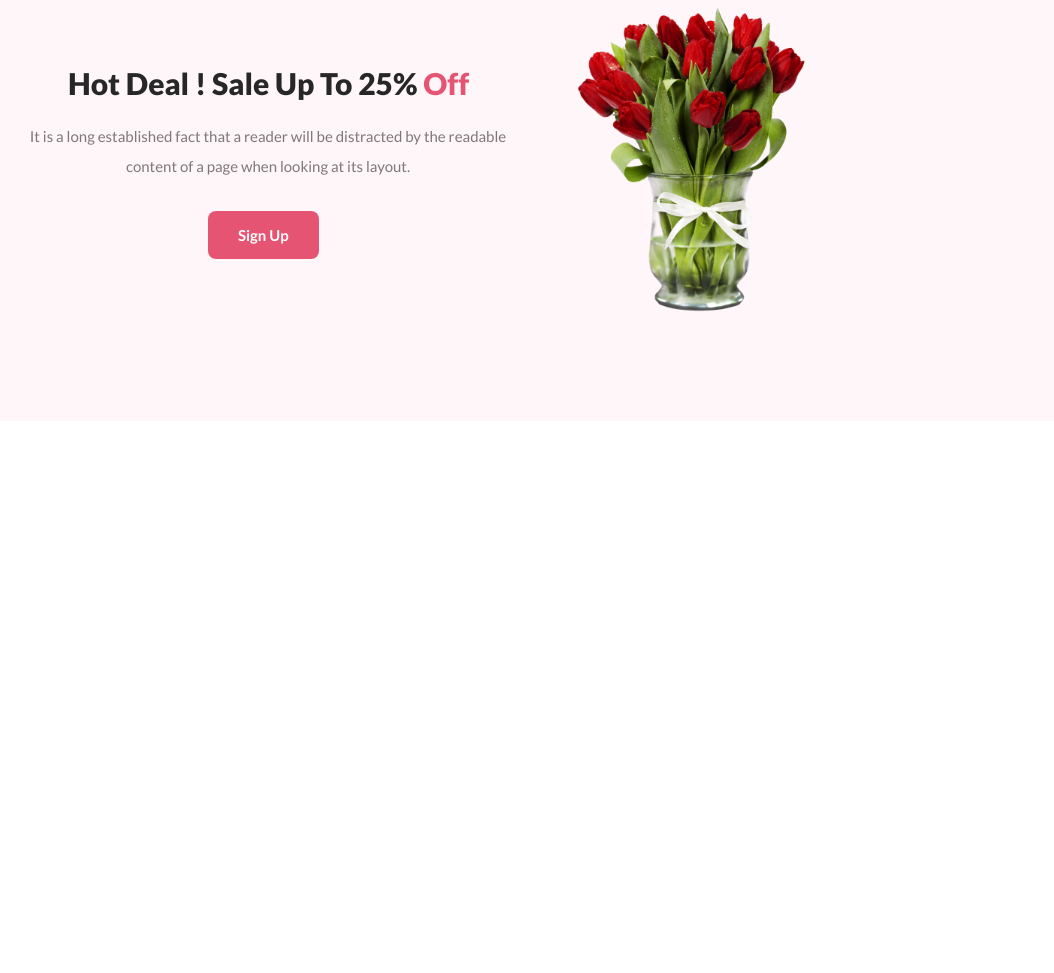
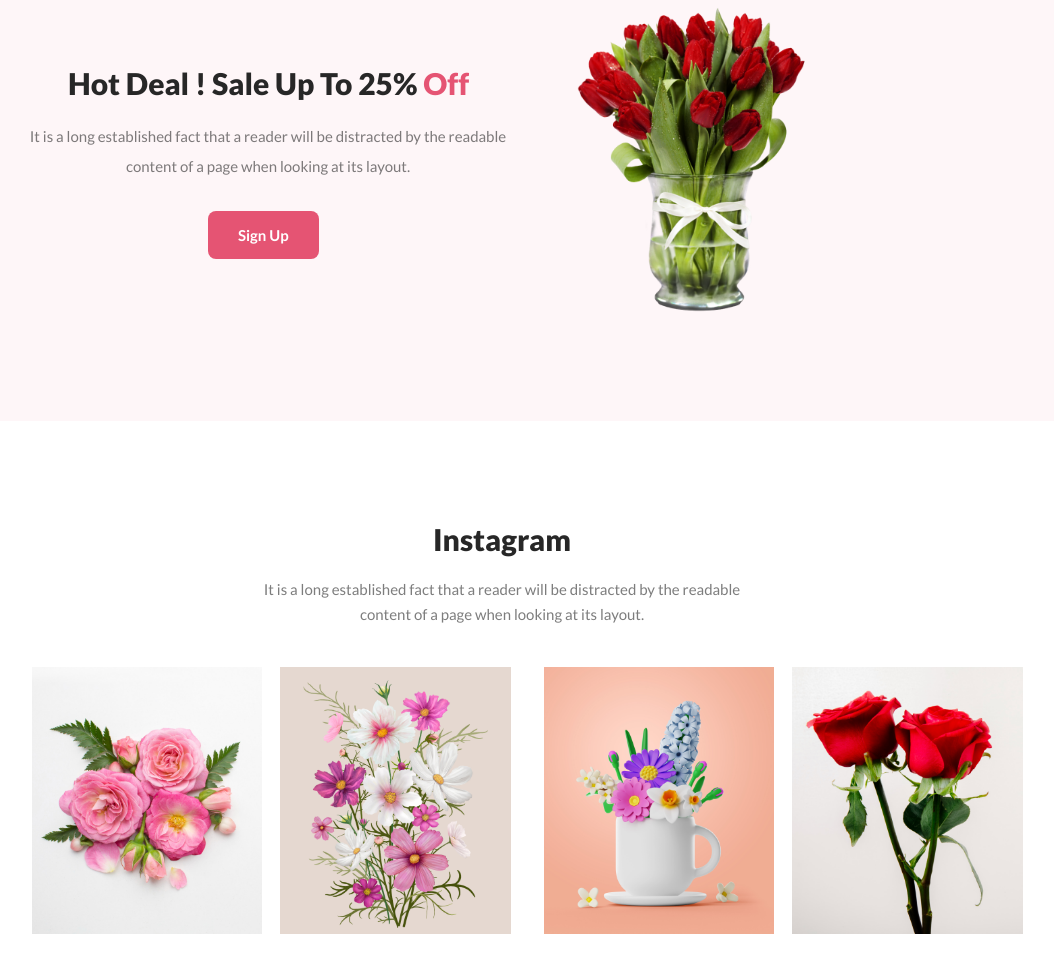
Before and after one commit to isalim079/assignment-1, a plain HTML site: page index.html in a window 1280 px wide. Shown: the part 1682-2655 px from the top of the page, without its empty margins (138-1192 px from the left). Before the commit the page ends 2203 px from the top, so only its background shows below. Drawn offline with Linux system fonts and the light colour scheme.

Commit message:
Instagram Section Added

```diff
--- a/css/styles.css
+++ b/css/styles.css
@@ -166,7 +166,8 @@
     line-height: 30px;
     padding: 20px 0px 30px 0px;
 }
-.signup{
+
+.signup {
     color: #FFF;
     font-size: 15px;
     font-weight: 700;
@@ -175,17 +176,60 @@
     padding: 15px 30px;
     border-style: none;
 }
-.signup-btn{
+
+.signup-btn {
     margin-left: 190px;
 }
-.hot-deal-text-container{
+
+.hot-deal-text-container {
     width: 500px;
     margin: auto;
 }
-.hot-deal-rose{
+
+.hot-deal-rose {
     width: 75%;
 }
-.hot-deal-image{
+
+.hot-deal-image {
     margin-right: 150px;
 }
+
 /* Hot Deal Section Completed */
+
+.insta-title {
+    color: #272727;
+    text-align: center;
+    font-size: 30px;
+    font-weight: 800;
+}
+
+.insta-description {
+    color: rgba(39, 39, 39, 0.60);
+    text-align: center;
+    font-size: 15px;
+    font-weight: 400;
+    line-height: 25px;
+    padding-top: 20px;
+    padding-bottom: 40px;
+}
+.insta-image{
+    margin-bottom: 100px;
+}
+.insta-flower-1{
+    width: 18%;
+    margin-left: 170px;
+}
+.insta-flower-2{
+    width: 18%;
+    margin: 0px 15px;
+}
+.insta-flower-3{
+    width: 18%;
+    margin: 0px 15px;
+}
+.insta-flower-4{
+    width: 18%;
+    margin-right: 110px;
+}
+
+/* Instagram section completed */
--- a/index.html
+++ b/index.html
@@ -72,6 +72,20 @@
             </div>
         </div>
         <!-- Hot Deal Section Completed -->
+
+        <div class="insta-container">
+            <div class="insta-text-container">
+                <h1 class="insta-title">Instagram</h1>
+                <p class="insta-description">It is a long established fact that a reader will be distracted by the readable<br>content of a page when looking at its layout.</p>
+            </div>
+            <div class="insta-image">
+                <img class="insta-flower-1" src="image/Flower 01.png" alt="flower">
+                <img class="insta-flower-2" src="image/Rectangle 4.png" alt="flower">
+                <img class="insta-flower-3" src="image/Rectangle 5.png" alt="flower">
+                <img class="insta-flower-4" src="image/Rectangle 6.png" alt="flower">
+            </div>
+        </div>
+        <!-- Instagram Section Completed -->
     </main>
 </body>
 
```
